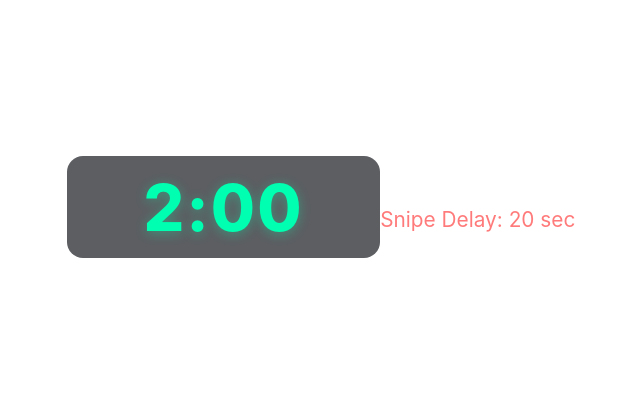
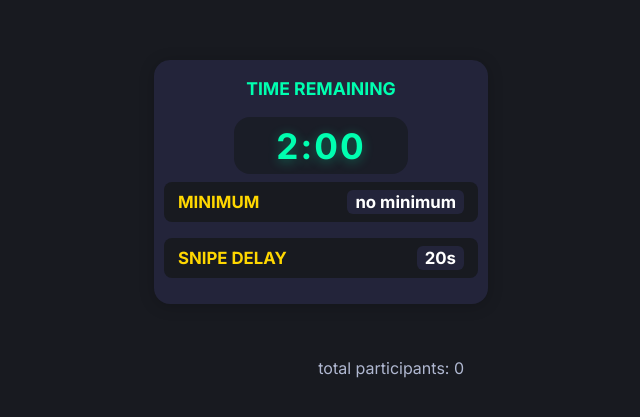
Before and after one commit to daveylorenzo7-cmd/tiktok-auction-board, a website: page overlay.html in a window 1280 px wide. Shown: the part 193-610 px from the top of the page, without its empty margins (319-959 px from the left). Drawn offline with nearby package versions, Linux system fonts and the light colour scheme.

```diff
--- a/overlay.html
+++ b/overlay.html
@@ -29,17 +29,136 @@
 	</style>
 </head>
 <body>
-	<div class="timer-remaining" id="timer">2:00</div>
-	<div style="margin-top:24px;text-align:center;font-size:1.3em;color:#ff7b7b;">
-		Snipe Delay: <span id="snipe-delay">20</span> sec
+	<link href="https://fonts.googleapis.com/css2?family=Inter:wght@400;700&display=swap" rel="stylesheet">
+	<style>
+		body {
+			background: #181a20;
+			font-family: 'Inter', sans-serif;
+			margin: 0;
+			color: #fff;
+		}
+		.overlay-container {
+			max-width: 420px;
+			margin: 0 auto;
+			padding: 24px 0 0 0;
+			display: flex;
+			flex-direction: column;
+			gap: 18px;
+			align-items: center;
+		}
+		.status-card {
+			background: #23243a;
+			border-radius: 16px;
+			box-shadow: 0 2px 16px #0003;
+			padding: 18px 24px;
+			width: 100%;
+			display: flex;
+			flex-direction: column;
+			align-items: center;
+		}
+		.status-label {
+			color: #00ffb0;
+			font-weight: 700;
+			font-size: 1.1em;
+			margin-bottom: 8px;
+		}
+		.timer-remaining {
+			font-size: 2.2em;
+			font-weight: 800;
+			color: #00ffb0;
+			margin: 10px 0 0 0;
+			letter-spacing: 2px;
+			text-shadow: 0 2px 12px #00ffb055;
+		}
+		.badge-row {
+			display: flex;
+			align-items: center;
+			gap: 12px;
+			background: #181a20;
+			border-radius: 8px;
+			padding: 8px 14px;
+			font-size: 1.05em;
+			font-weight: 600;
+			margin: 8px 0;
+			width: 100%;
+			justify-content: space-between;
+		}
+		.badge-label {
+			color: #ffd700;
+			font-weight: 700;
+		}
+		.badge-value {
+			color: #fff;
+			font-weight: 700;
+			background: #23243a;
+			border-radius: 6px;
+			padding: 2px 8px;
+		}
+		.snipe-delay {
+			color: #ff7b7b;
+			font-weight: 700;
+			font-size: 1.1em;
+			margin: 0 0 8px 0;
+		}
+		.leaderboard {
+			width: 100%;
+			margin-top: 10px;
+		}
+		.leader-row {
+			display: flex;
+			align-items: center;
+			justify-content: space-between;
+			background: #23243a;
+			border-radius: 8px;
+			padding: 8px 12px;
+			margin-bottom: 6px;
+			font-size: 1.08em;
+			font-weight: 700;
+		}
+		.leader-name {
+			color: #ffd700;
+			font-weight: 800;
+		}
+		.leader-coins {
+			color: #00f2ea;
+			font-weight: 700;
+			margin-left: 8px;
+		}
+		.participants {
+			color: #b0b8d1;
+			font-size: 1em;
+			margin-top: 8px;
+			text-align: right;
+			width: 100%;
+		}
+	</style>
+	<div class="overlay-container">
+		<div class="status-card">
+			<div class="status-label">TIME REMAINING</div>
+			<div class="timer-remaining" id="timer">2:00</div>
+			<div class="badge-row">
+				<span class="badge-label">MINIMUM</span>
+				<span class="badge-value" id="minimum">no minimum</span>
+			</div>
+			<div class="badge-row">
+				<span class="badge-label">SNIPE DELAY</span>
+				<span class="badge-value" id="snipe-delay">20s</span>
+			</div>
+		</div>
+		<div class="leaderboard" id="leaderboard">
+			<!-- Leaderboard rows will be injected here -->
+		</div>
+		<div class="participants" id="participants">total participants: 0</div>
 	</div>
 	<script src="https://cdn.socket.io/4.7.5/socket.io.min.js"></script>
 	<script>
-		// Always connect to default room for now (can be improved for multi-user)
+		// Connect to backend
 		const socket = io({ transports: ['websocket'] });
-		// Set initial timer and snipe delay
+		// Set initial values
 		document.getElementById('timer').textContent = '2:00';
-		document.getElementById('snipe-delay').textContent = '20';
+		document.getElementById('snipe-delay').textContent = '20s';
+		document.getElementById('minimum').textContent = 'no minimum';
+		document.getElementById('participants').textContent = 'total participants: 0';
 		// Listen for timer updates
 		socket.on('timer-update', (data) => {
 			if (!data) return;
@@ -47,10 +166,33 @@
 			const sec = data.time % 60;
 			document.getElementById('timer').textContent = `${min}:${sec.toString().padStart(2, '0')}`;
 		});
-		// Listen for snipe delay updates (if you emit this event from backend)
+		// Listen for snipe delay updates
 		socket.on('snipe-delay-update', (data) => {
 			if (typeof data?.snipeDelay === 'number') {
-				document.getElementById('snipe-delay').textContent = data.snipeDelay;
+				document.getElementById('snipe-delay').textContent = data.snipeDelay + 's';
+			}
+		});
+		// Listen for minimum updates
+		socket.on('min-coins-update', (data) => {
+			if (typeof data?.minCoins === 'number') {
+				document.getElementById('minimum').textContent = data.minCoins > 0 ? data.minCoins + ' coins' : 'no minimum';
+			}
+		});
+		// Listen for leaderboard updates
+		socket.on('update', (bids) => {
+			const leaderboard = document.getElementById('leaderboard');
+			leaderboard.innerHTML = '';
+			if (bids && typeof bids === 'object') {
+				const sorted = Object.entries(bids).sort((a, b) => b[1] - a[1]);
+				sorted.forEach(([name, coins], i) => {
+					const row = document.createElement('div');
+					row.className = 'leader-row';
+					row.innerHTML = `<span class="leader-name">${name}</span><span class="leader-coins">${coins} 🪙</span>`;
+					leaderboard.appendChild(row);
+				});
+				document.getElementById('participants').textContent = 'total participants: ' + sorted.length;
+			} else {
+				document.getElementById('participants').textContent = 'total participants: 0';
 			}
 		});
 	</script>
```
